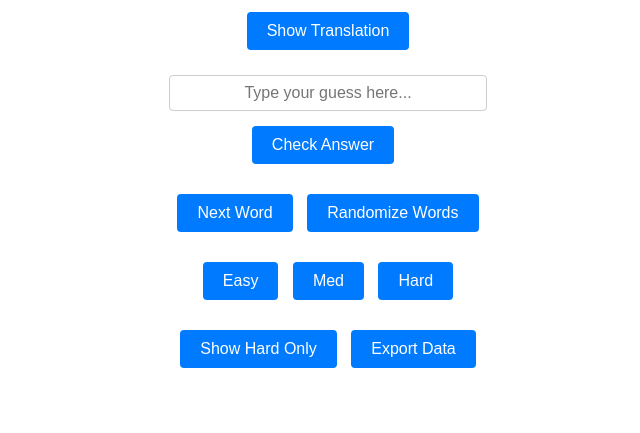
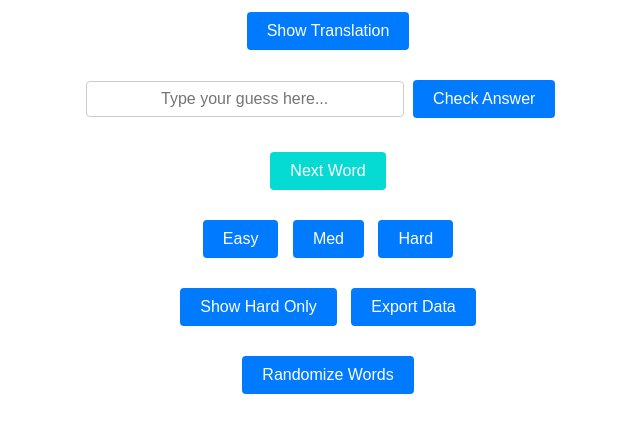
Before and after one commit to adrianinfogit/Learn, a plain HTML site: page index.html in a window 1280 px wide. Shown: the part 129-562 px from the top of the page, without its empty margins (312-952 px from the left). Drawn offline with Linux system fonts and the light colour scheme.

Commit message:
Update index.html

```diff
--- a/index.html
+++ b/index.html
@@ -51,6 +51,15 @@
 
     .btn:hover {
       background-color: #0056b3;
+    }
+
+    /* Change the color of the "Next Word" button to yellow */
+    #next-word-btn {
+      background-color: #05dad3;
+    }
+
+    #next-word-btn:hover {
+      background-color: #04c8d2;
     }
 
     /* Hide translation by default, show it inline when toggled. */
@@ -134,14 +143,13 @@
 
     <div class="word-section">
       <input type="text" id="user-guess" placeholder="Type your guess here..." />
-      <br />
+
       <button class="btn" id="check-answer-btn">Check Answer</button>
       <span id="feedback"></span>
     </div>
 
     <div class="word-section">
       <button class="btn" id="next-word-btn">Next Word</button>
-      <button class="btn" id="randomize-btn">Randomize Words</button>
     </div>
 
     <div class="word-section">
@@ -153,6 +161,9 @@
     <div class="word-section">
       <button class="btn" id="show-hard-btn">Show Hard Only</button>
       <button class="btn" id="export-btn">Export Data</button>
+    </div>
+    <div class="word-section">
+      <button class="btn" id="randomize-btn">Randomize Words</button>
     </div>
   </div>
 
```
